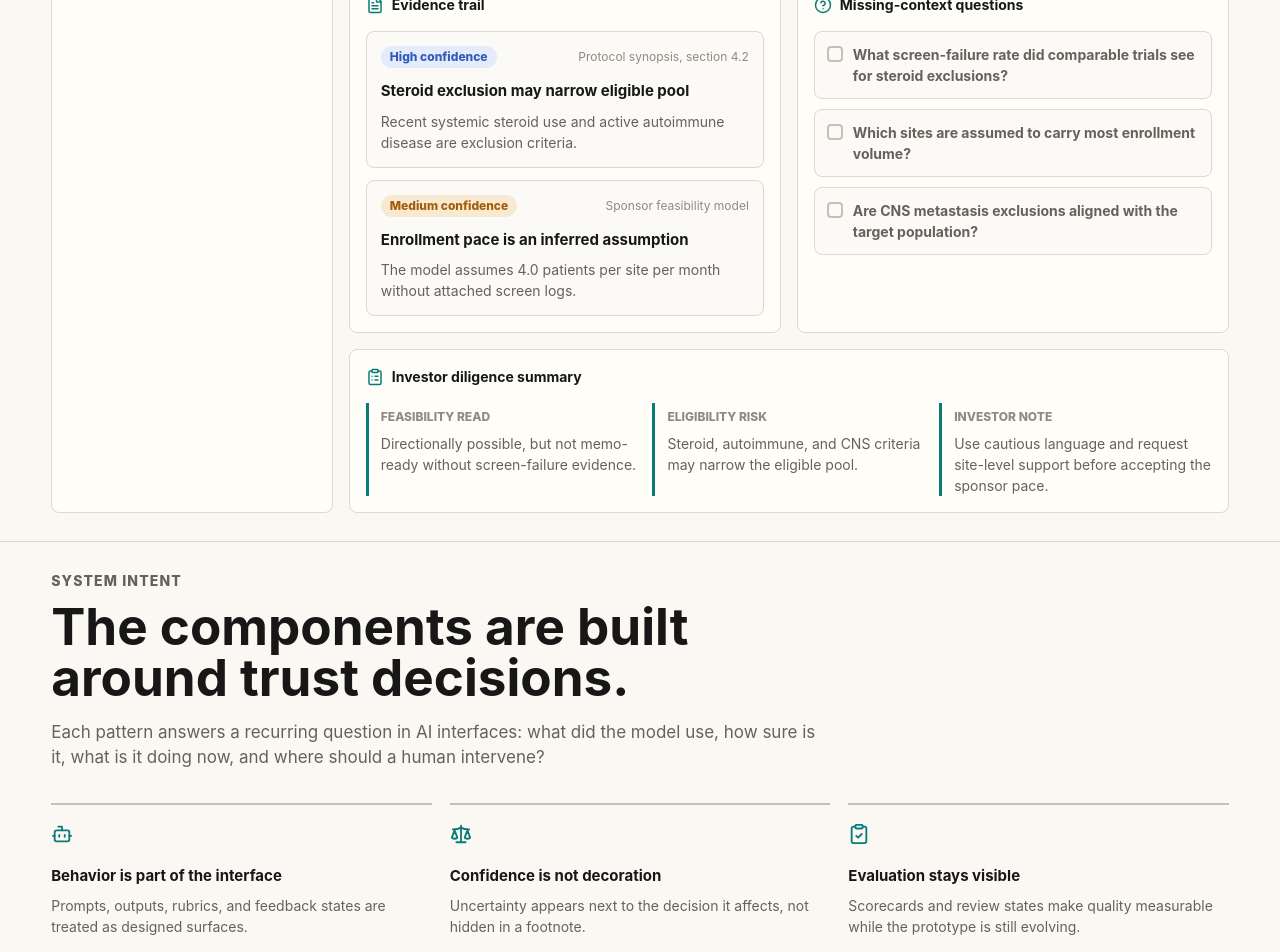
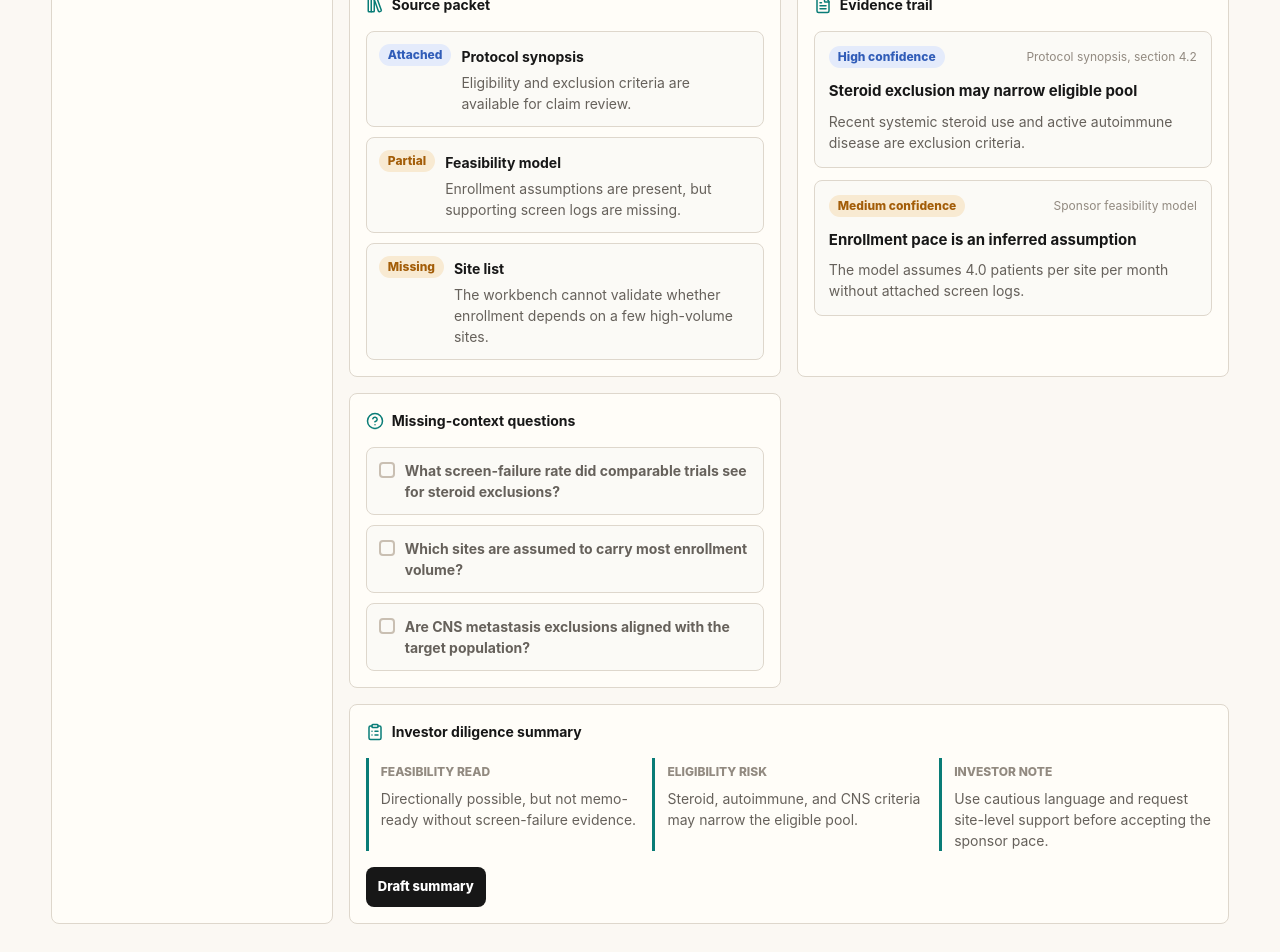
Before and after one commit to katalinawinemixer/human-ai-design-system, a React (Vite) app in the folder frontend/: page / in a window 1280 px wide. Shown: the part 5160-6112 px from the top of the page. Built offline with nearby package versions, Linux system fonts and the light colour scheme.

Commit message:
Complete TrialSense phase three

```diff
--- a/frontend/src/App.css
+++ b/frontend/src/App.css
@@ -1134,6 +1134,33 @@ main {
   background: var(--green);
 }
 
+.source-packet-list {
+  display: grid;
+  gap: 10px;
+}
+
+.source-packet-row {
+  display: grid;
+  grid-template-columns: auto 1fr;
+  align-items: start;
+  gap: 10px;
+  border: 1px solid var(--line);
+  border-radius: var(--radius);
+  padding: 12px;
+  background: #fbfaf6;
+}
+
+.source-packet-row strong {
+  color: var(--ink);
+  font-size: 14px;
+}
+
+.source-packet-row p {
+  margin-top: 4px;
+  color: var(--muted);
+  font-size: 14px;
+}
+
 .summary-rows {
   display: grid;
   grid-template-columns: repeat(3, minmax(0, 1fr));
@@ -1154,6 +1181,13 @@ main {
 
 .summary-row p {
   margin-top: 6px;
+}
+
+.summary-actions {
+  display: flex;
+  align-items: center;
+  flex-wrap: wrap;
+  gap: 10px;
 }
 
 .case-study-grid {
--- a/frontend/src/data/trialSenseContent.ts
+++ b/frontend/src/data/trialSenseContent.ts
@@ -15,6 +15,7 @@ export type TrialSenseCase = {
   citations: readonly Citation[]
   riskFlags: readonly (readonly [string, string, string, 'warn' | 'danger' | 'evidence'])[]
   questions: readonly string[]
+  sourcePacket: readonly (readonly [string, string, string, 'evidence' | 'warn'])[]
   summaryRows: readonly (readonly [string, string])[]
 }
 
@@ -81,6 +82,26 @@ export const trialSenseCases = [
       'What screen-failure rate did comparable trials see for steroid exclusions?',
       'Which sites are assumed to carry most enrollment volume?',
       'Are CNS metastasis exclusions aligned with the target population?',
+    ],
+    sourcePacket: [
+      [
+        'Protocol synopsis',
+        'Attached',
+        'Eligibility and exclusion criteria are available for claim review.',
+        'evidence',
+      ],
+      [
+        'Feasibility model',
+        'Partial',
+        'Enrollment assumptions are present, but supporting screen logs are missing.',
+        'warn',
+      ],
+      [
+        'Site list',
+        'Missing',
+        'The workbench cannot validate whether enrollment depends on a few high-volume sites.',
+        'warn',
+      ],
     ],
     summaryRows: [
       [
@@ -160,6 +181,26 @@ export const trialSenseCases = [
       'Will a safety committee review be required before escalation?',
       'Which sites can support inpatient observation for early cohorts?',
     ],
+    sourcePacket: [
+      [
+        'Draft protocol',
+        'Attached',
+        'Sentinel dosing and inpatient monitoring requirements are available.',
+        'evidence',
+      ],
+      [
+        'Startup timeline',
+        'Partial',
+        'Rapid IRB timing is assumed without comparable precedent.',
+        'warn',
+      ],
+      [
+        'Safety governance history',
+        'Missing',
+        'Escalation review expectations need source support before memo use.',
+        'warn',
+      ],
+    ],
     summaryRows: [
       [
         'Feasibility read',
--- a/frontend/src/sections/TrialSenseSection.tsx
+++ b/frontend/src/sections/TrialSenseSection.tsx
@@ -2,8 +2,10 @@ import { useState } from 'react'
 import {
   AlertTriangle,
   ClipboardList,
+  Download,
   FileText,
   HelpCircle,
+  LibraryBig,
   Stethoscope,
 } from 'lucide-react'
 import { AgentTimeline } from '../components/AgentTimeline'
@@ -17,7 +19,41 @@ import { trialSenseCases } from '../data/trialSenseContent'
 export function TrialSenseSection() {
   const [activeCaseIndex, setActiveCaseIndex] = useState(0)
   const [answeredQuestions, setAnsweredQuestions] = useState<string[]>([])
+  const [summaryStatus, setSummaryStatus] = useState('Draft summary')
   const activeCase = trialSenseCases[activeCaseIndex]
+  const summaryText = [
+    'TrialSense diligence summary',
+    `Case: ${activeCase.title}`,
+    `Phase: ${activeCase.phase}`,
+    `Status: ${activeCase.status}`,
+    `Confidence: ${activeCase.confidenceLabel} (${activeCase.confidenceValue}%)`,
+    '',
+    'Summary',
+    ...activeCase.summaryRows.map(([label, value]) => `${label}: ${value}`),
+    '',
+    'Risk flags',
+    ...activeCase.riskFlags.map(
+      ([category, title, body]) => `${category} - ${title}: ${body}`,
+    ),
+    '',
+    'Open questions',
+    ...activeCase.questions.map((question) =>
+      answeredQuestions.includes(question)
+        ? `[answered] ${question}`
+        : `[open] ${question}`,
+    ),
+    '',
+    'Source packet',
+    ...activeCase.sourcePacket.map(
+      ([label, status, detail]) => `${label} (${status}): ${detail}`,
+    ),
+  ].join('\n')
+  const summaryHref = `data:text/plain;charset=utf-8,${encodeURIComponent(
+    summaryText,
+  )}`
+  const summaryFilename = `trialsense-${activeCase.title
+    .toLowerCase()
+    .replaceAll(' ', '-')}.txt`
 
   function toggleQuestion(question: string) {
     setAnsweredQuestions((currentQuestions) =>
@@ -25,6 +61,7 @@ export function TrialSenseSection() {
         ? currentQuestions.filter((item) => item !== question)
         : [...currentQuestions, question],
     )
+    setSummaryStatus('Draft summary')
   }
 
   return (
@@ -49,6 +86,7 @@ export function TrialSenseSection() {
                 onClick={() => {
                   setActiveCaseIndex(index)
                   setAnsweredQuestions([])
+                  setSummaryStatus('Draft summary')
                 }}
                 type="button"
               >
@@ -101,6 +139,24 @@ export function TrialSenseSection() {
           <div className="trial-evidence-layout">
             <div className="trial-panel">
               <div className="studio-panel-heading">
+                <LibraryBig size={18} />
+                <strong>Source packet</strong>
+              </div>
+              <div className="source-packet-list">
+                {activeCase.sourcePacket.map(([label, status, detail, tone]) => (
+                  <div className="source-packet-row" key={label}>
+                    <SignalBadge tone={tone}>{status}</SignalBadge>
+                    <div>
+                      <strong>{label}</strong>
+                      <p>{detail}</p>
+                    </div>
+                  </div>
+                ))}
+              </div>
+            </div>
+
+            <div className="trial-panel">
+              <div className="studio-panel-heading">
                 <FileText size={18} />
                 <strong>Evidence trail</strong>
               </div>
@@ -145,6 +201,25 @@ export function TrialSenseSection() {
                 </div>
               ))}
             </div>
+            <div className="summary-actions">
+              <button
+                className="report-button"
+                onClick={() => setSummaryStatus('Summary ready')}
+                type="button"
+              >
+                {summaryStatus}
+              </button>
+              {summaryStatus === 'Summary ready' ? (
+                <a
+                  className="download-link"
+                  download={summaryFilename}
+                  href={summaryHref}
+                >
+                  <Download size={15} />
+                  Download .txt
+                </a>
+              ) : null}
+            </div>
           </div>
         </div>
       </div>
```
Also changed, not shown: 6 other files (tests, documents, lock files or other folders).
